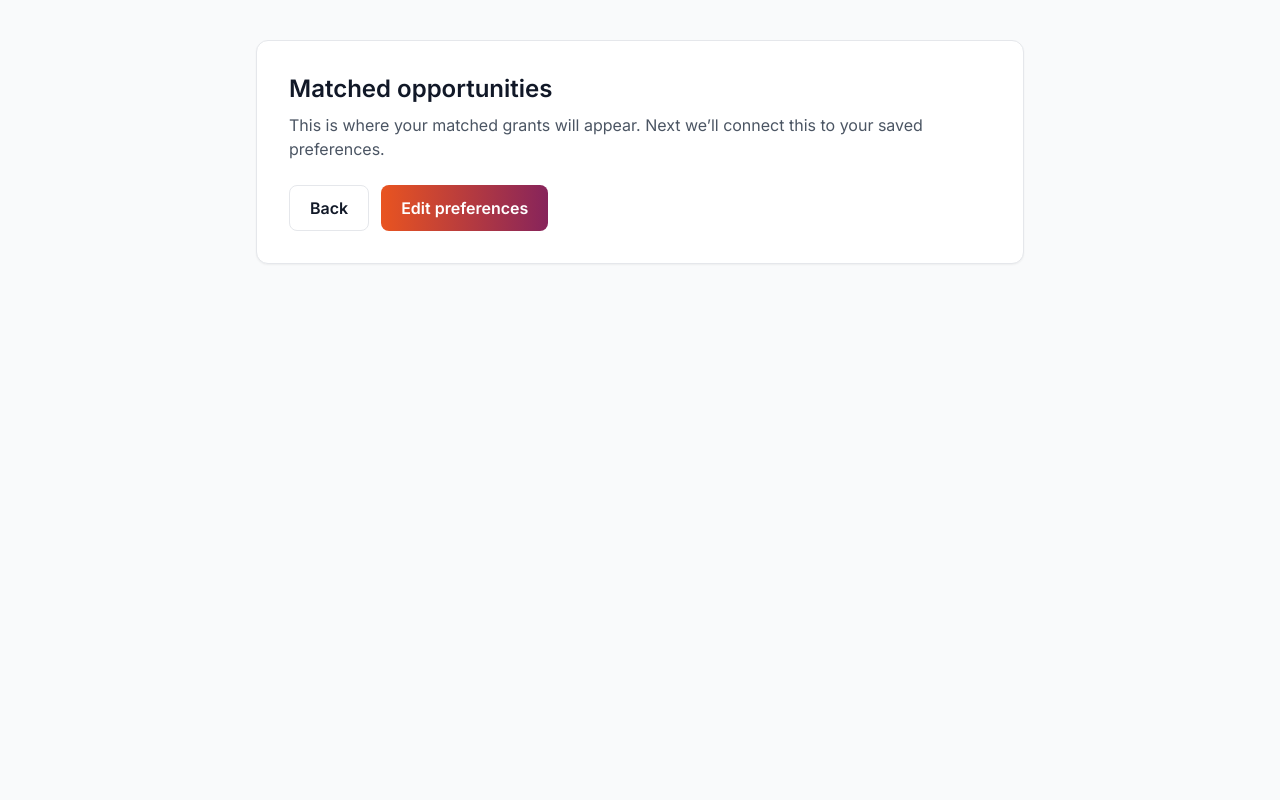
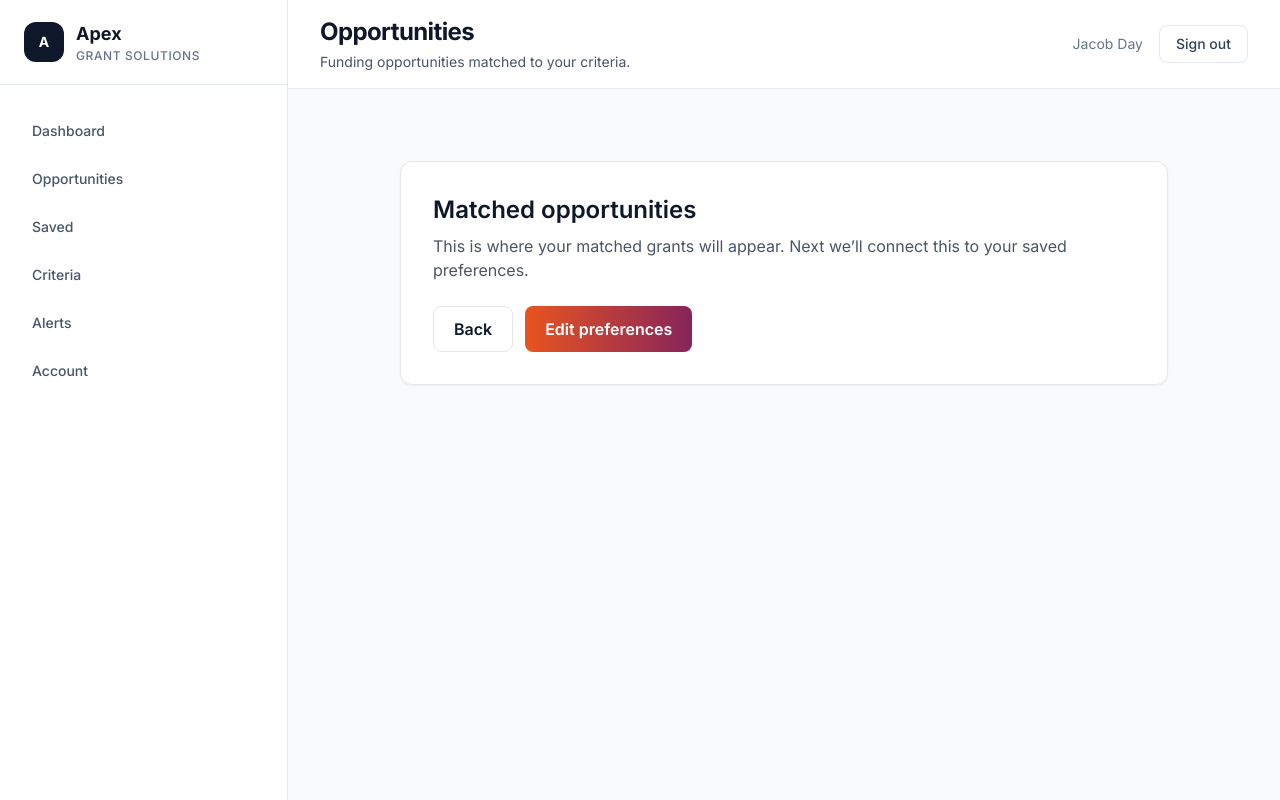
Before and after one commit to J-J-Day/apex-portal, a Next.js app: page /opportunities in a window 1280 px wide. Shown: the top 800 px of the page. Built offline with nearby package versions, Linux system fonts and the light colour scheme.

Commit message:
Update page.tsx

```diff
--- a/app/opportunities/page.tsx
+++ b/app/opportunities/page.tsx
@@ -7,10 +7,15 @@ export default function OpportunitiesPage() {
   const router = useRouter();
 
   return (
+    <PortalLayout
+      title="Opportunities"
+      subtitle="Funding opportunities matched to your criteria."
+    >
       <div className="min-h-screen bg-gray-50">
         <div className="container mx-auto px-6 py-10">
           <div className="max-w-3xl mx-auto bg-white border border-gray-200 rounded-xl shadow-sm p-8">
             <h1 className="text-2xl font-semibold mb-2">Matched opportunities</h1>
+
             <p className="text-gray-600 mb-6">
               This is where your matched grants will appear. Next we’ll connect this to your saved preferences.
             </p>
@@ -22,6 +27,7 @@ export default function OpportunitiesPage() {
               >
                 Back
               </button>
+
               <button
                 onClick={() => router.push("/preferences")}
                 className="px-5 py-2.5 rounded-lg main-gradient-bg text-white font-semibold hover:opacity-90 transition"
@@ -32,5 +38,6 @@ export default function OpportunitiesPage() {
           </div>
         </div>
       </div>
+    </PortalLayout>
   );
 }
```
Lines whose indentation alone changed are shown as unchanged.
